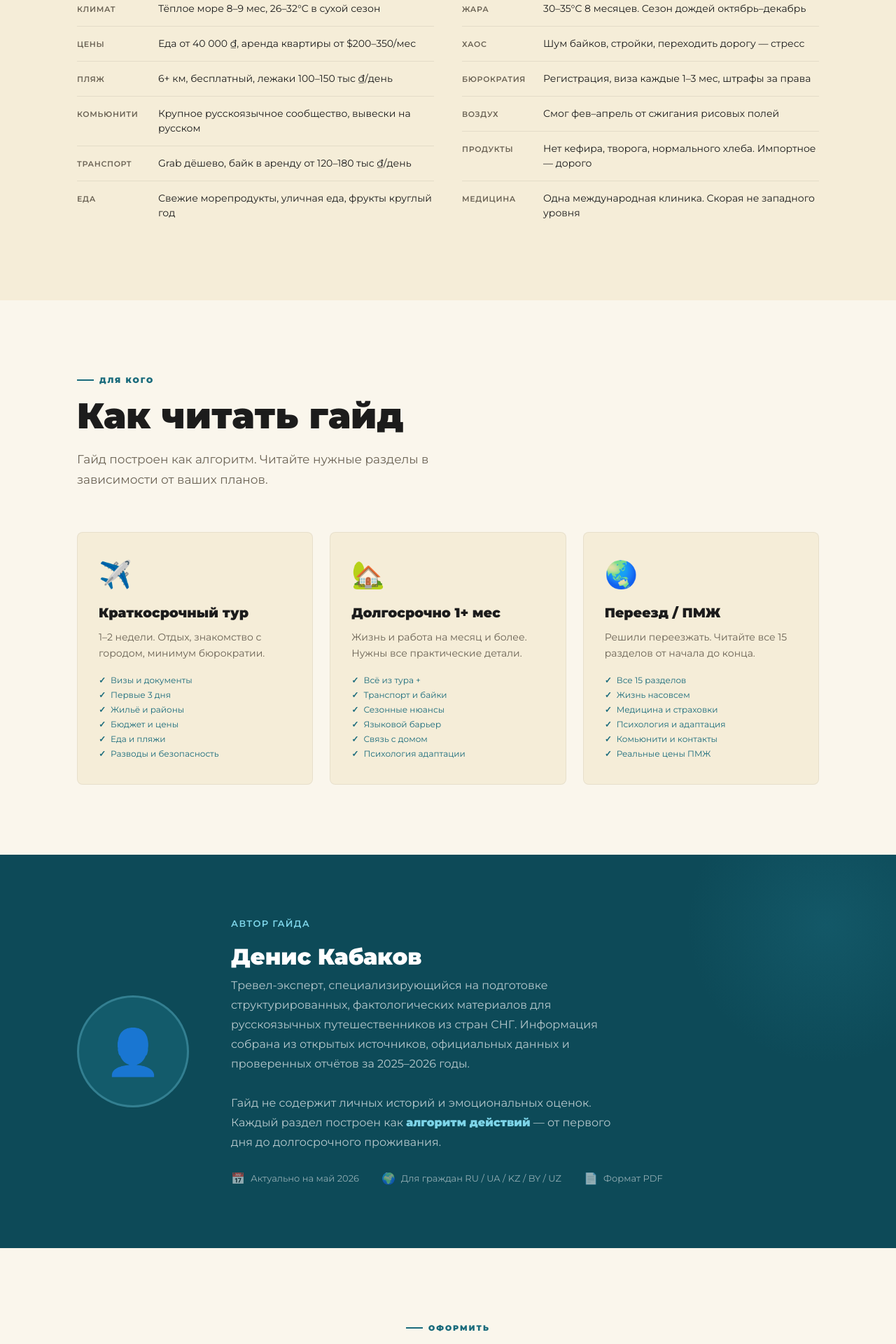
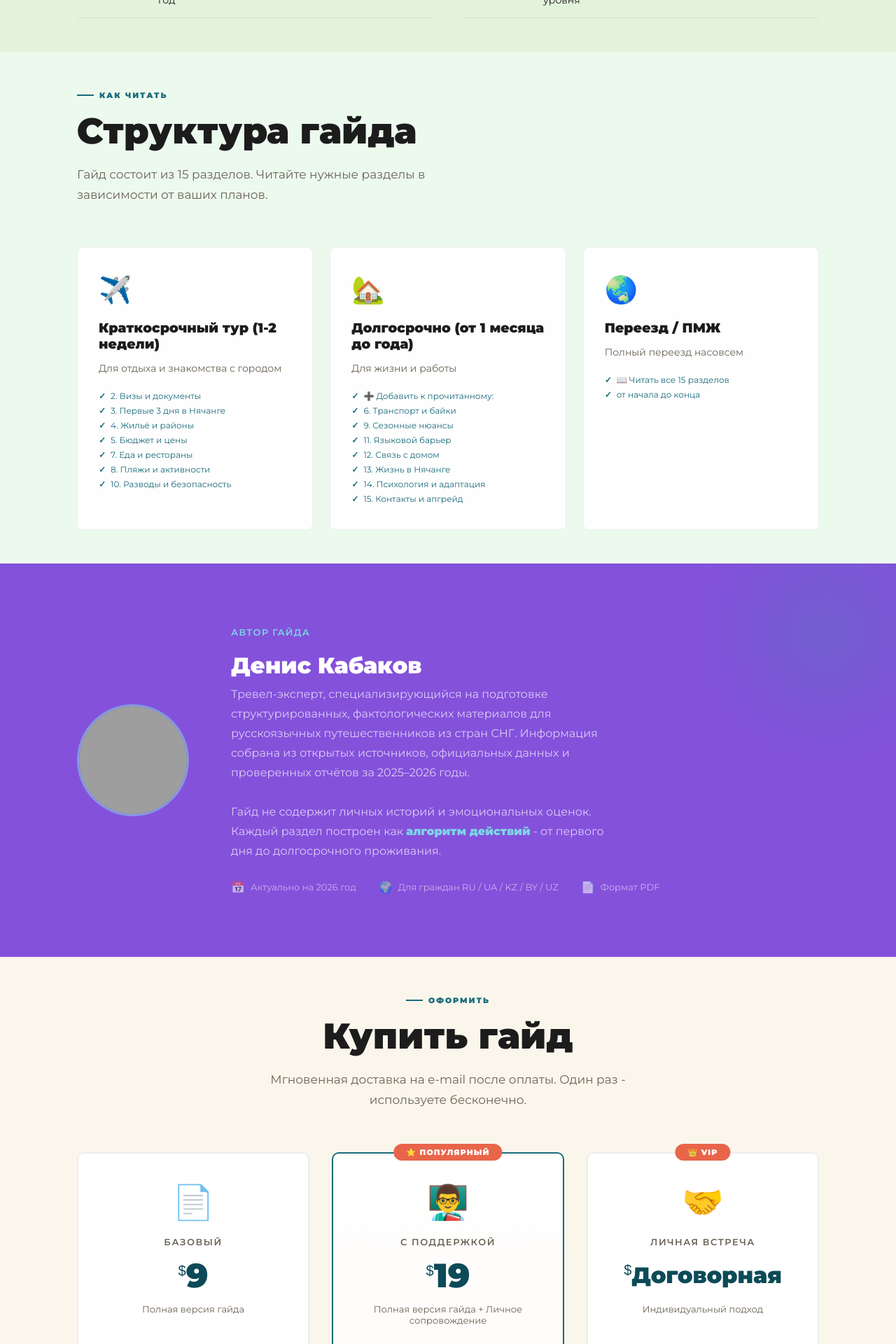
Before and after one commit to dkvgit/botolink-web, a FastAPI app: page /guide in a window 1280 px wide. Shown: the part 3560-5480 px from the top of the page at 70% size. Run offline with FastAPI, Linux system fonts and the light colour scheme; parts of the project's set-up code (start-up, migrations or seed data) failed here and were passed over; grey boxes are pictures that could not be loaded.

Commit message:
added local run logic

```diff
--- a/web/static/style.css
+++ b/web/static/style.css
@@ -1,7 +1,7 @@
 /*#D:\aRabota\TelegaBoom\030_mylinkspace\web\static\style.css*/
 
 :root {
---sand: #F5EDD8;
+--sand: #c3d0f1;
 --cream: #FAF6EC;
 --ocean: #1A6B7C;
 --ocean-light: #2A8FA5;
@@ -425,7 +424,7 @@ to { transform: translateX(-50%); }
 }
 
 /* SECTION base */
-section { padding: 100px 0; }
+section { padding: 48px 0; }
 
 .container {
 max-width: 1140px;
@@ -623,7 +624,7 @@ line-height: 1.55;
 
 /* PROS CONS */
 .prcons-section {
-background: var(--sand);
+    background: #78e28a2e;
 }
 
 .prcons-grid {
@@ -668,21 +671,25 @@ line-height: 1.5;
 align-items: baseline;
 }
 
-.prcons-list li:last-child { border-bottom: none; }
+.prcons-list .val {
+    color: #5115e4;
+}
 
 .prcons-list .cat {
     font-weight: 600;
     font-size: 11px;
     text-transform: uppercase;
     letter-spacing: 0.06em;
-color: var(--text-muted);
+    color: #4b4689;
     padding-top: 2px;
 }
 
 .prcons-list .val { color: var(--text); }
 
 /* WHO SECTION */
-.who-section { background: var(--cream); }
+.who-section {
+    background: #ecfaee;
+}
 
 .who-cards {
 display: grid;
@@ -692,7 +699,7 @@ margin-top: 60px;
 }
 
 .who-card {
-background: var(--sand);
+    background: #fefefe;
     border-radius: 8px;
     padding: 36px 30px;
     border: 1px solid rgba(0,0,0,0.06);
@@ -759,7 +766,7 @@ flex-shrink: 0;
 
 /* AUTHOR */
 .author-section {
-background: var(--ocean-dark);
+    background: #6120d6c4;
     color: white;
     padding: 90px 0;
     position: relative;
@@ -786,10 +793,11 @@ z-index: 1;
 }
 
 .author-avatar {
-width: 160px; height: 160px;
+    width: 160px;
+    height: 160px;
     border-radius: 50%;
-background: rgba(42,143,165,0.25);
-border: 3px solid rgba(125,212,232,0.3);
+    background: rgb(166 80 217 / 29%);
+    border: 3px solid rgb(125 212 232 / 55%);
     display: flex;
     align-items: center;
     justify-content: center;
@@ -843,12 +851,13 @@ color: rgba(255,255,255,0.55);
 
 .price-grid {
 display: grid;
-grid-template-columns: 1fr 1fr;
+grid-template-columns: repeat(3, 1fr);
 gap: 32px;
 margin-top: 60px;
-max-width: 760px;
+max-width: 1140px;
 margin-left: auto;
 margin-right: auto;
+align-items: stretch;
 }
 
 .price-card {
@@ -858,17 +867,30 @@ padding: 40px 36px;
 border: 2px solid rgba(0,0,0,0.07);
 text-align: center;
 position: relative;
-transition: border-color 0.25s, box-shadow 0.25s;
+transition: all 0.3s ease;
+display: flex;
+flex-direction: column;
+height: 100%;
 }
 
+/* Одинаковый эффект для всех карточек при наведении */
 .price-card:hover {
 border-color: var(--ocean-light);
-box-shadow: 0 20px 50px rgba(26,107,124,0.12);
+transform: translateY(-4px);
+box-shadow: 0 20px 50px rgba(26,107,124,0.15);
 }
 
+/* Стиль для featured карточки (без hover) */
 .price-card.featured {
 border-color: var(--ocean);
-box-shadow: 0 20px 60px rgba(26,107,124,0.2);
+background: linear-gradient(to bottom, white, #fef9f5);
+}
+
+/* Такой же эффект при наведении для featured */
+.price-card.featured:hover {
+border-color: var(--coral);
+transform: translateY(-4px);
+box-shadow: 0 20px 50px rgba(232,101,74,0.2);
 }
 
 .price-badge {
@@ -903,6 +925,7 @@ font-weight: 900;
 color: var(--ocean-dark);
 line-height: 1;
 margin-bottom: 4px;
+min-height: 60px;
 }
 
 .price-currency {
@@ -916,15 +939,18 @@ font-weight: 500;
 font-size: 13px;
 color: var(--text-muted);
 margin-bottom: 28px;
+min-height: 40px;
 }
 
 .price-features {
+min-height: 260px;
 list-style: none;
 text-align: left;
 display: flex;
 flex-direction: column;
 gap: 10px;
 margin-bottom: 32px;
+flex: 1;
 }
 
 .price-features li {
@@ -973,6 +1005,50 @@ border-color: var(--coral);
 background: var(--coral-light);
 border-color: var(--coral-light);
 box-shadow: 0 8px 24px rgba(232,101,74,0.3);
+}
+
+/* Адаптив для мобильных */
+@media (max-width: 1000px) {
+  .price-grid {
+    grid-template-columns: 1fr !important;
+    max-width: 480px !important;
+  }
+}
+
+
+/* Уменьшаем размер шрифта в VIP карточке */
+.price-card:last-child .price-features li {
+  font-size: 12px;
+  gap: 6px;
+}
+
+.price-card:last-child {
+  padding: 40px 25px;
+}
+
+.price-card:last-child .price-features {
+  gap: 6px;
+}
+
+.price-features {
+  min-height: 150px;
+}
+
+@media (max-width: 1000px) {
+  .price-features {
+    min-height: auto;
+  }
+}
+
+/* Исправленное выравнивание для VIP карточки */
+.price-card:last-child .price-amount {
+  font-size: 32px;
+  font-weight: 900;
+  line-height: 32px;
+}
+
+.price-card:last-child .price-currency {
+    vertical-align: super;
 }
 
 /* FOOTER */
--- a/web/templates/guide/guide_landing.html
+++ b/web/templates/guide/guide_landing.html
@@ -10,6 +10,15 @@
 <!-- ПОДКЛЮЧЕНИЕ CSS -->
 <link rel="stylesheet" href="/static/style.css">
 
+
+  <script>
+    // Отключаем перехват ссылок
+    document.addEventListener('click', function(e) {
+      if (e.target.closest('a') || e.target.closest('form')) {
+        e.stopPropagation();
+      }
+    });
+  </script>
 </head>
 <body>
 <!-- Ваш контент -->
@@ -17,7 +26,7 @@
 <!-- HERO -->
 <section class="hero">
   <div class="hero-left">
-    <div class="hero-tag">Актуально · Май 2026</div>
+    <div class="hero-tag">Актуально · 2026 год</div>
     <h1 class="hero-title">
       Гайд по<br>
       <span>Нячангу</span>
@@ -59,7 +68,8 @@
         <div class="book-cover-top">
           <div class="book-location">Нячанг, Вьетнам</div>
           <div class="book-cover-title">Гайд по<br>Нячангу</div>
-          <div class="book-cover-sub">Переезд · Жизнь · ПМЖ<br>для граждан СНГ</div>
+          <div class="book-cover-sub">Отдых · Зимовка · Переезд · ПМЖ</div>
+          <div style="font-size: 10px; color: rgba(255,255,255,0.4); margin-top: 8px;">Как переехать и не пожалеть</div>
           <div class="book-cover-divider"></div>
           <div class="book-chapters">
             <div class="book-ch">Визы и документы</div>
@@ -136,7 +146,7 @@
           <li>Где искать жильё и как не попасть на развод</li>
           <li>Как переводить деньги из России, Казахстана, Украины</li>
           <li>Можно ли водить байк без вьетнамских прав</li>
-          <li>Что делать при ДТП — страховка не работает без прав</li>
+          <li>Что делать при ДТП - страховка не работает без прав</li>
           <li>Как устроена медицина и где нормально лечиться</li>
           <li>Как пережить культурный шок и одиночество</li>
         </ul>
@@ -154,7 +164,7 @@
     <div class="reveal">
       <div class="section-tag">Содержание</div>
       <h2 class="section-title">Что внутри гайда?</h2>
-      <p class="section-lead">15 разделов — от визы и первых 3 дней до психологии адаптации и жизни насовсем. Каждый раздел — алгоритм действий, а не общие слова.</p>
+      <p class="section-lead">15 разделов - от визы и первых 3 дней до психологии адаптации и жизни насовсем. Каждый раздел - алгоритм действий, а не общие слова.</p>
     </div>
 
     <div class="contents-grid reveal">
@@ -169,7 +179,7 @@
         <div class="content-icon">📱</div>
         <div class="content-info">
           <h4>Первые 3 дня в Нячанге</h4>
-          <p>Обмен денег, SIM-карта, Grab, навигация — что делать сразу по прилёту</p>
+          <p>Обмен денег, SIM-карта, Grab, навигация - что делать сразу по прилёту</p>
         </div>
       </div>
       <div class="content-item">
@@ -253,7 +263,7 @@
         <div class="content-icon">🏥</div>
         <div class="content-info">
           <h4>Медицина и страховка</h4>
-          <p>Vinmec — единственная международная клиника. Уровень скорой, аптеки, страховки</p>
+          <p>Vinmec - единственная международная клиника. Уровень скорой, аптеки, страховки</p>
         </div>
       </div>
     </div>
@@ -266,7 +276,7 @@
     <div class="reveal">
       <div class="section-tag">Честно о Нячанге</div>
       <h2 class="section-title">Плюсы и минусы</h2>
-      <p class="section-lead">Без прикрас — только то, что реально важно знать до переезда.</p>
+      <p class="section-lead">Без прикрас - только то, что реально важно знать до переезда.</p>
     </div>
 
     <div class="prcons-grid reveal">
@@ -285,10 +295,10 @@
         <h3><span>❌</span> Минусы</h3>
         <ul class="prcons-list">
           <li><span class="cat">Жара</span><span class="val">30–35°C 8 месяцев. Сезон дождей октябрь–декабрь</span></li>
-          <li><span class="cat">Хаос</span><span class="val">Шум байков, стройки, переходить дорогу — стресс</span></li>
+          <li><span class="cat">Хаос</span><span class="val">Шум байков, стройки, переходить дорогу - стресс</span></li>
           <li><span class="cat">Бюрократия</span><span class="val">Регистрация, виза каждые 1–3 мес, штрафы за права</span></li>
           <li><span class="cat">Воздух</span><span class="val">Смог фев–апрель от сжигания рисовых полей</span></li>
-          <li><span class="cat">Продукты</span><span class="val">Нет кефира, творога, нормального хлеба. Импортное — дорого</span></li>
+          <li><span class="cat">Продукты</span><span class="val">Нет кефира, творога, нормального хлеба. Импортное - дорого</span></li>
           <li><span class="cat">Медицина</span><span class="val">Одна международная клиника. Скорая не западного уровня</span></li>
         </ul>
       </div>
@@ -300,49 +310,50 @@
 <section class="who-section">
   <div class="container">
     <div class="reveal">
-      <div class="section-tag">Для кого</div>
-      <h2 class="section-title">Как читать гайд</h2>
-      <p class="section-lead">Гайд построен как алгоритм. Читайте нужные разделы в зависимости от ваших планов.</p>
+      <div class="section-tag">Как читать</div>
+      <h2 class="section-title">Структура гайда</h2>
+      <p class="section-lead">Гайд состоит из 15 разделов. Читайте нужные разделы в зависимости от ваших планов.</p>
     </div>
 
     <div class="who-cards">
       <div class="who-card reveal">
         <div class="who-icon">✈️</div>
-        <h3>Краткосрочный тур</h3>
-        <p>1–2 недели. Отдых, знакомство с городом, минимум бюрократии.</p>
+        <h3>Краткосрочный тур (1-2 недели)</h3>
+        <p>Для отдыха и знакомства с городом</p>
         <ul class="who-chapters">
-          <li>Визы и документы</li>
-          <li>Первые 3 дня</li>
-          <li>Жильё и районы</li>
-          <li>Бюджет и цены</li>
-          <li>Еда и пляжи</li>
-          <li>Разводы и безопасность</li>
+          <li>2. Визы и документы</li>
+          <li>3. Первые 3 дня в Нячанге</li>
+          <li>4. Жильё и районы</li>
+          <li>5. Бюджет и цены</li>
+          <li>7. Еда и рестораны</li>
+          <li>8. Пляжи и активности</li>
+          <li>10. Разводы и безопасность</li>
         </ul>
       </div>
+
       <div class="who-card reveal">
         <div class="who-icon">🏡</div>
-        <h3>Долгосрочно 1+ мес</h3>
-        <p>Жизнь и работа на месяц и более. Нужны все практические детали.</p>
+        <h3>Долгосрочно (от 1 месяца до года)</h3>
+        <p>Для жизни и работы</p>
         <ul class="who-chapters">
-          <li>Всё из тура +</li>
-          <li>Транспорт и байки</li>
-          <li>Сезонные нюансы</li>
-          <li>Языковой барьер</li>
-          <li>Связь с домом</li>
-          <li>Психология адаптации</li>
+          <li>➕ Добавить к прочитанному:</li>
+          <li>6. Транспорт и байки</li>
+          <li>9. Сезонные нюансы</li>
+          <li>11. Языковой барьер</li>
+          <li>12. Связь с домом</li>
+          <li>13. Жизнь в Нячанге</li>
+          <li>14. Психология и адаптация</li>
+          <li>15. Контакты и апгрейд</li>
         </ul>
       </div>
+
       <div class="who-card reveal">
         <div class="who-icon">🌏</div>
         <h3>Переезд / ПМЖ</h3>
-        <p>Решили переезжать. Читайте все 15 разделов от начала до конца.</p>
+        <p>Полный переезд насовсем</p>
         <ul class="who-chapters">
-          <li>Все 15 разделов</li>
-          <li>Жизнь насовсем</li>
-          <li>Медицина и страховки</li>
-          <li>Психология и адаптация</li>
-          <li>Комьюнити и контакты</li>
-          <li>Реальные цены ПМЖ</li>
+          <li>📖 Читать все 15 разделов</li>
+          <li>от начала до конца</li>
         </ul>
       </div>
     </div>
@@ -353,7 +364,9 @@
 <section class="author-section">
   <div class="container">
     <div class="author-grid reveal">
-      <div class="author-avatar">👤</div>
+      <div class="author-avatar">
+        <img src="/static/avatars/den.png" alt="Денис Кабаков" style="width: 100%; height: 100%; border-radius: 50%; object-fit: cover;">
+      </div>
       <div>
         <div class="author-role">Автор гайда</div>
         <h2 class="author-name">Денис Кабаков</h2>
@@ -361,10 +374,10 @@
           Тревел-эксперт, специализирующийся на подготовке структурированных, фактологических материалов для русскоязычных путешественников из стран СНГ. Информация собрана из открытых источников, официальных данных и проверенных отчётов за 2025–2026 годы.
         </p>
         <p class="author-bio" style="margin-bottom: 0;">
-          Гайд не содержит личных историй и эмоциональных оценок. Каждый раздел построен как <strong style="color: #7DD4E8;">алгоритм действий</strong> — от первого дня до долгосрочного проживания.
+          Гайд не содержит личных историй и эмоциональных оценок. Каждый раздел построен как <strong style="color: #7DD4E8;">алгоритм действий</strong> - от первого дня до долгосрочного проживания.
         </p>
         <div class="author-facts" style="margin-top: 28px;">
-          <div class="author-fact"><span>📅</span><span>Актуально на май 2026</span></div>
+          <div class="author-fact"><span>📅</span><span>Актуально на 2026 год</span></div>
           <div class="author-fact"><span>🌍</span><span>Для граждан RU / UA / KZ / BY / UZ</span></div>
           <div class="author-fact"><span>📄</span><span>Формат PDF</span></div>
         </div>
@@ -379,7 +392,7 @@
     <div class="reveal">
       <div class="section-tag" style="justify-content: center;">Оформить</div>
       <h2 class="section-title">Купить гайд</h2>
-      <p class="section-lead" style="margin: 0 auto 0;">Мгновенная доставка на e-mail после оплаты. Один раз — используете бесконечно.</p>
+      <p class="section-lead" style="margin: 0 auto 0;">Мгновенная доставка на e-mail после оплаты. Один раз - используете бесконечно.</p>
     </div>
 
     <div class="price-grid reveal">
@@ -387,38 +400,59 @@
         <span class="price-icon">📄</span>
         <div class="price-name">Базовый</div>
         <div class="price-amount">
-          <span class="price-currency">$</span>19
+          <span class="price-currency">$</span>9
         </div>
-        <div class="price-period">Полная версия гайда · PDF</div>
+        <div class="price-period">Полная версия гайда</div>
         <ul class="price-features">
           <li>Все 15 разделов гайда</li>
-          <li>Актуальные цены на май 2026</li>
+          <li>Актуальные цены на 2026 год</li>
           <li>Таблицы, чеклисты, контакты</li>
-          <li>Мгновенная доставка на e-mail</li>
+          <li>Доступ в браузере и PDF</li>
         </ul>
-        <a href="#" class="btn-buy">Купить PDF</a>
+        <a href="#" class="btn-buy">Купить гайд</a>
       </div>
 
       <div class="price-card featured">
-        <div class="price-badge">Популярный</div>
-        <span class="price-icon">💬</span>
+        <div class="price-badge">⭐ Популярный</div>
+        <span class="price-icon">👨‍🏫</span>
         <div class="price-name">С поддержкой</div>
         <div class="price-amount">
-          <span class="price-currency">$</span>39
+          <span class="price-currency">$</span>19
         </div>
-        <div class="price-period">Гайд + закрытый Telegram-чат</div>
+        <div class="price-period">Полная версия гайда + Личное сопровождение</div>
         <ul class="price-features">
-          <li>Всё из базового тарифа</li>
-          <li>Доступ в закрытый Telegram-чат</li>
-          <li>Задать вопрос по своей ситуации</li>
-          <li>Советы по переезду от автора</li>
+          <li>📖 Всё из базового тарифа</li>
+          <li>💬 Личное общение с автором</li>
+          <li>📋 Консультация по вашей ситуации</li>
+          <li>🎯 Пошаговый разбор вашего кейса</li>
         </ul>
-        <a href="#" class="btn-buy">Купить с чатом</a>
+        <a href="#" class="btn-buy">Купить с поддержкой</a>
+      </div>
+
+      <div class="price-card">
+        <div class="price-badge">👑 VIP</div>
+        <span class="price-icon">🤝</span>
+        <div class="price-name">Личная встреча</div>
+        <div class="price-amount">
+          <span class="price-currency">$</span>Договорная
+        </div>
+        <div class="price-period">Индивидуальный подход</div>
+        <ul class="price-features">
+          <li>✨ Всё из тарифа "С поддержкой"</li>
+          <li>✈️ Встреча в аэропорту Камрань</li>
+          <li>🏨 Размещение в отеле</li>
+          <li>🏠 Поиск долгосрочного жилья</li>
+          <li>📱 Оформление SIM-карты</li>
+          <li>🏦 Открытие счёта в банке</li>
+          <li>🛵 Аренда транспорта</li>
+        </ul>
+        <button onclick="window.open('https://t.me/dekavetel', '_blank')" class="btn-buy" style="margin-bottom: 10px;">💬 Telegram</button>
+        <button onclick="window.location.href='mailto:dkvkabakov@gmail.com'" class="btn-buy">📧 Email</button>
       </div>
     </div>
 
     <p style="margin-top: 32px; font-size: 13px; color: var(--text-muted);">
-      Оплата картой · Мгновенная доставка · Все цены в USD
+      💳 Оплата картой · ⚡ Мгновенная доставка · 💬 Личное сопровождение · 🤝 VIP встреча
     </p>
   </div>
 </section>
@@ -427,7 +461,7 @@
 <footer>
   <div class="container">
     <p>© 2026 Гайд по Нячангу · Денис Кабаков</p>
-    <p>Информация актуальна на май 2026. <a href="#">Политика конфиденциальности</a></p>
+    <p>Информация актуальна на 2026 год. <a href="#">Политика конфиденциальности</a></p>
   </div>
 </footer>
 
@@ -450,5 +484,34 @@
     el.style.transitionDelay = `${(i % 3) * 0.1}s`;
   });
 </script>
+
+
+<button onclick="scrollToTop()" id="scrollTopBtn" title="Наверх">
+    <svg width="24" height="24" viewBox="0 0 24 24" fill="none" stroke="currentColor" stroke-width="2">
+        <path d="M12 19V5M5 12l7-7 7 7"/>
+    </svg>
+</button>
+
+
+<script>
+    // Показываем/скрываем кнопку при прокрутке
+    window.addEventListener('scroll', function() {
+        var scrollBtn = document.getElementById('scrollTopBtn');
+        if (window.scrollY > 300) {
+            scrollBtn.classList.add('show');
+        } else {
+            scrollBtn.classList.remove('show');
+        }
+    });
+
+    // Функция прокрутки наверх
+    function scrollToTop() {
+        window.scrollTo({
+            top: 0,
+            behavior: 'smooth'
+        });
+    }
+</script>
+
 </body>
 </html>
```
Also changed, not shown: other parts of web/static/style.css (+84 -14 lines). Lines whose indentation alone changed are shown as unchanged.
